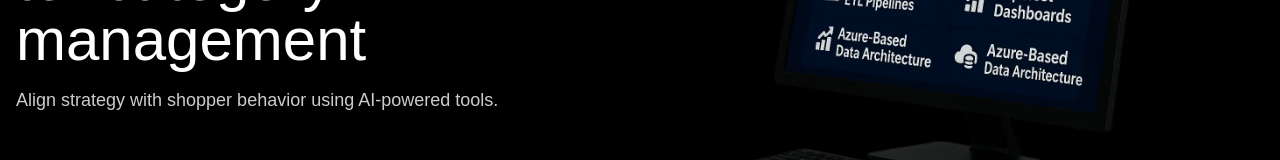
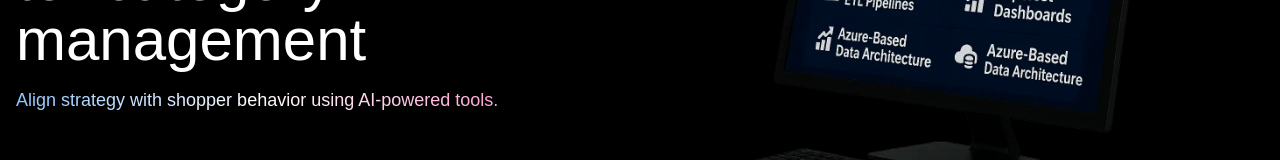
Before and after one commit to nobinbabu94/bluecompute-2025, a Next.js app: page / in a window 1280 px wide. Shown: the part 478-638 px from the top of the page. Built offline with nearby package versions, Linux system fonts and the light colour scheme.

Commit message:
small color change

```diff
--- a/src/app/page.js
+++ b/src/app/page.js
@@ -77,7 +77,7 @@ export default function Home() {
             initial={{ opacity: 0, y: 50 }}
             animate={{ opacity: 1, y: 0, transition: { duration: 0.5 } }}
           />
-          <h2 className="text-white/80 text-lg max-w-xl pt-4 ">
+          <h2 className="text-lg max-w-xl pt-4 bg-gradient-to-r from-blue-300 via-white to-pink-300 bg-clip-text text-transparent">
             Align strategy with shopper behavior using AI-powered tools.
             </h2>
         </div>
```
